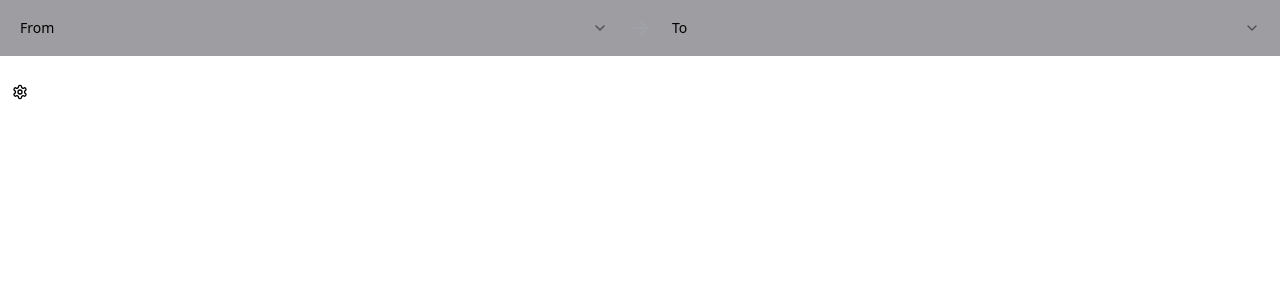
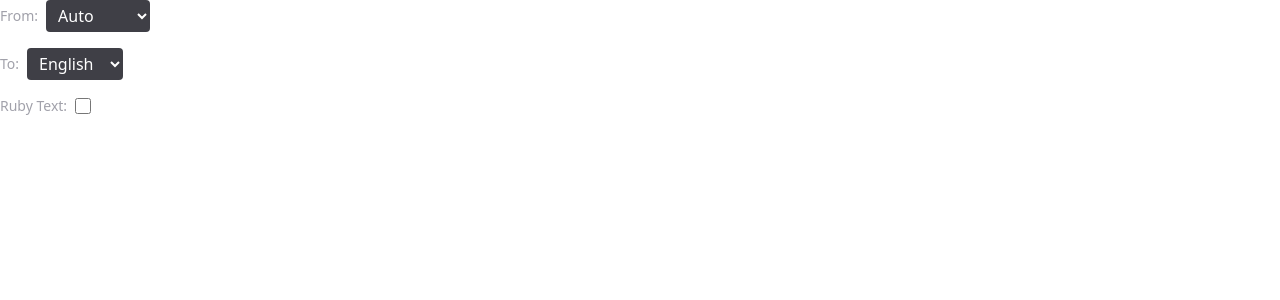
Before and after one commit to in-c0/spotify-lyrics-translator, a Next.js app: page /LanguageSettings in a window 1280 px wide. Shown: the top 300 px of the page. Built offline with nearby package versions, Linux system fonts and the light colour scheme.

Commit message:
romanization for selected language

```diff
--- a/package.json
+++ b/package.json
@@ -38,11 +38,16 @@
     "@radix-ui/react-slot": "^1.1.0",
     "@radix-ui/react-switch": "^1.1.1",
     "@radix-ui/react-tabs": "^1.1.1",
+    "@romanize/korean": "^0.1.1",
+    "any-ascii": "^0.3.2",
     "class-variance-authority": "^0.7.0",
     "clsx": "^2.1.1",
+    "cyrillic-to-translit-js": "^3.2.1",
+    "lodash.debounce": "^4.0.8",
     "lucide-react": "^0.453.0",
     "next": "^14.2.15",
     "node-cache": "^5.1.2",
+    "pinyin-pro": "^3.25.0",
     "react": "^18.3.1",
     "react-dom": "^18.3.1",
     "react-router-dom": "^6.27.0",
--- /dev/null
+++ b/src/components/ui/input.tsx
@@ -0,0 +1,25 @@
+import * as React from "react"
+
+import { cn } from "@/lib/utils"
+
+export interface InputProps
+  extends React.InputHTMLAttributes<HTMLInputElement> {}
+
+const Input = React.forwardRef<HTMLInputElement, InputProps>(
+  ({ className, type, ...props }, ref) => {
+    return (
+      <input
+        type={type}
+        className={cn(
+          "flex h-10 w-full rounded-md border border-input bg-background px-3 py-2 text-sm ring-offset-background file:border-0 file:bg-transparent file:text-sm file:font-medium file:text-foreground placeholder:text-muted-foreground focus-visible:outline-none focus-visible:ring-2 focus-visible:ring-ring focus-visible:ring-offset-2 disabled:cursor-not-allowed disabled:opacity-50",
+          className
+        )}
+        ref={ref}
+        {...props}
+      />
+    )
+  }
+)
+Input.displayName = "Input"
+
+export { Input }
--- a/src/pages/LanguageSettings.tsx
+++ b/src/pages/LanguageSettings.tsx
@@ -1,60 +1,27 @@
 // components/LanguageSettings.tsx
 
 import React from 'react'
-import { ArrowRight, Settings } from 'lucide-react'
-import {
-  Select,
-  SelectContent,
-  SelectItem,
-  SelectTrigger,
-  SelectValue,
-} from "@/components/ui/select"
-import {
-  Sheet,
-  SheetContent,
-  SheetHeader,
-  SheetTitle,
-  SheetDescription,
-  SheetTrigger,
-} from "@/components/ui/sheet"
-import { Button } from "@/components/ui/button"
-import { Switch } from "@/components/ui/switch"
-import { Label } from "@/components/ui/label"
-import { RadioGroup, RadioGroupItem } from "@/components/ui/radio-group"
-import { Tabs, TabsContent, TabsList, TabsTrigger } from "@/components/ui/tabs"
-import LyricsPreview from './LyricsPreview'
-
-const languages = [
-  { code: 'auto', name: '🌐 Auto Detect' },
-  { code: 'en', name: '🇬🇧 English' },
-  { code: 'es', name: '🇪🇸 Spanish' },
-  { code: 'fr', name: '🇫🇷 French' },
-  { code: 'de', name: '🇩🇪 German' },
-  { code: 'ja', name: '🇯🇵 Japanese' },
-  { code: 'ko', name: '🇰🇷 Korean' },
-  { code: 'zh', name: '🇨🇳 Chinese' },
-]
 
 interface LanguageSettingsProps {
   fromLanguage: string
   toLanguage: string
-  setFromLanguage: (lang: string) => void
-  setToLanguage: (lang: string) => void
+  setFromLanguage: React.Dispatch<React.SetStateAction<string>>
+  setToLanguage: React.Dispatch<React.SetStateAction<string>>
   rubyText: boolean
-  setRubyText: (value: boolean) => void
+  setRubyText: React.Dispatch<React.SetStateAction<boolean>>
   hangulSystem: string
-  setHangulSystem: (system: string) => void
+  setHangulSystem: React.Dispatch<React.SetStateAction<string>>
   japaneseTarget: string
-  setJapaneseTarget: (target: string) => void
+  setJapaneseTarget: React.Dispatch<React.SetStateAction<string>>
   japaneseMode: string
-  setJapaneseMode: (mode: string) => void
+  setJapaneseMode: React.Dispatch<React.SetStateAction<string>>
   romajiSystem: string
-  setRomajiSystem: (system: string) => void
+  setRomajiSystem: React.Dispatch<React.SetStateAction<string>>
   okuriganaDelimiter: string
-  setOkuriganaDelimiter: (delimiter: string) => void
+  setOkuriganaDelimiter: React.Dispatch<React.SetStateAction<string>>
 }
 
-export default function LanguageSettings({
+const LanguageSettings: React.FC<LanguageSettingsProps> = ({
   fromLanguage,
   toLanguage,
   setFromLanguage,
@@ -70,194 +37,139 @@ export default function LanguageSettings({
   romajiSystem,
   setRomajiSystem,
   okuriganaDelimiter,
-  setOkuriganaDelimiter
-}: LanguageSettingsProps) {
+  setOkuriganaDelimiter,
+}) => {
   return (
-    <div>
-      <div className="flex items-center space-x-2 mb-4 bg-zinc-700/50 p-2 rounded-lg">
-        <div className="flex-1">
-          <Select value={fromLanguage} onValueChange={(value) => {
-            setFromLanguage(value);
-            // Reset other settings when language changes
-            if (value === 'ja') {
-              setJapaneseTarget('Romaji');
-              setJapaneseMode('Spaced');
-              setRomajiSystem('Hepburn');
-            } else if (value === 'ko') {
-              setHangulSystem('Revised');
-            } else if (value === 'zh') {
-              setRubyText(false);
-            }
-          }}>
-            <SelectTrigger className="w-full bg-transparent border-none focus:ring-0">
-              <SelectValue placeholder="From" />
-            </SelectTrigger>
-            <SelectContent className="bg-zinc-700 text-white">
-              {languages.map((lang) => (
-                <SelectItem key={lang.code} value={lang.code}>
-                  {lang.name}
-                </SelectItem>
-              ))}
-            </SelectContent>
-          </Select>
-        </div>
-        <div className="text-zinc-400">
-          <ArrowRight className="h-6 w-6"/>
-        </div>
-        <div className="flex-1">
-          <Select value={toLanguage} onValueChange={setToLanguage}>
-            <SelectTrigger className="w-full bg-transparent border-none focus:ring-0">
-              <SelectValue placeholder="To" />
-            </SelectTrigger>
-            <SelectContent className="bg-zinc-700 text-white">
-              {languages.filter(lang => lang.code !== 'auto').map((lang) => (
-                <SelectItem key={lang.code} value={lang.code}>
-                  {lang.name}
-                </SelectItem>
-              ))}
-            </SelectContent>
-          </Select>
-        </div>
+    <div className="flex flex-col space-y-4">
+      {/* From Language Selection */}
+      <div className="flex items-center">
+        <label htmlFor="fromLanguage" className="mr-2 text-sm text-zinc-400">From:</label>
+        <select
+          id="fromLanguage"
+          value={fromLanguage}
+          onChange={(e) => setFromLanguage(e.target.value)}
+          className="bg-zinc-700 text-white rounded px-2 py-1"
+        >
+          <option value="auto">Auto</option>
+          <option value="ja">Japanese</option>
+          <option value="ko">Korean</option>
+          {/* Add more language options as needed */}
+        </select>
       </div>
 
-      <Sheet>
-        <SheetTrigger asChild>
-          <Button variant="ghost" size="icon">
-            <Settings className="h-5 w-5" />
-            <span className="sr-only">Open settings</span>
-          </Button>
-        </SheetTrigger>
-        <SheetContent className="bg-zinc-800 text-white overflow-y-auto">
-          <SheetHeader>
-            <SheetTitle className="text-white">Language Settings</SheetTitle>
-            <SheetDescription className="text-zinc-400">
-              Customize your translation and romanization settings.
-            </SheetDescription>
-          </SheetHeader>
-          <div className="mt-6 space-y-4">
-            <Tabs defaultValue={fromLanguage} className="w-full">
-              <TabsList className="grid w-full grid-cols-3">
-                <TabsTrigger value="ja">Japanese</TabsTrigger>
-                <TabsTrigger value="ko">Korean</TabsTrigger>
-                <TabsTrigger value="zh">Chinese</TabsTrigger>
-              </TabsList>
-              <TabsContent value="ja" className="mt-4 space-y-4">
-                <div className="flex items-center justify-between">
-                  <Label htmlFor="japaneseRubyText" className="text-white">Ruby Text</Label>
-                  <Switch
-                    id="japaneseRubyText"
-                    checked={rubyText}
-                    onCheckedChange={setRubyText}
-                  />
-                </div>
-                <div className="space-y-2">
-                  <Label className="text-white">Japanese Target</Label>
-                  <RadioGroup value={japaneseTarget} onValueChange={setJapaneseTarget} className="space-y-1">
-                    {['Romaji', 'Hiragana', 'Katakana'].map((value) => (
-                      <div key={value} className="flex items-center space-x-2">
-                        <RadioGroupItem value={value} id={value.toLowerCase()} className="border-2 border-zinc-600 text-white focus:border-green-500" />
-                        <Label htmlFor={value.toLowerCase()} className="text-white">{value}</Label>
-                      </div>
-                    ))}
-                  </RadioGroup>
-                </div>
-                <div className="space-y-2">
-                  <Label className="text-white">Japanese Mode</Label>
-                  <RadioGroup value={japaneseMode} onValueChange={setJapaneseMode} className="space-y-1">
-                    {['Normal', 'Spaced', 'Okurigana', 'Furigana'].map((value) => (
-                      <div key={value} className="flex items-center space-x-2">
-                        <RadioGroupItem value={value} id={value.toLowerCase()} className="border-2 border-zinc-600 text-white focus:border-green-500" />
-                        <Label htmlFor={value.toLowerCase()} className="text-white">{value}</Label>
-                      </div>
-                    ))}
-                  </RadioGroup>
-                </div>
-                <div className="space-y-2">
-                  <Label className="text-white">Romaji System</Label>
-                  <RadioGroup value={romajiSystem} onValueChange={setRomajiSystem} className="space-y-1">
-                    {['Hepburn', 'Nippon', 'Passport'].map((value) => (
-                      <div key={value} className="flex items-center space-x-2">
-                        <RadioGroupItem value={value} id={value.toLowerCase()} className="border-2 border-zinc-600 text-white focus:border-green-500" />
-                        <Label htmlFor={value.toLowerCase()} className="text-white">{value}</Label>
-                      </div>
-                    ))}
-                  </RadioGroup>
-                </div>
-                <div className="space-y-2">
-                  <Label htmlFor="okuriganaDelimiter" className="text-white">Okurigana Delimiter</Label>
-                  <Select value={okuriganaDelimiter} onValueChange={setOkuriganaDelimiter}>
-                    <SelectTrigger id="okuriganaDelimiter" className="bg-zinc-700 text-white">
-                      <SelectValue placeholder="Select delimiter" />
-                    </SelectTrigger>
-                    <SelectContent className="bg-zinc-700 text-white">
-                      <SelectItem value="( )">( )</SelectItem>
-                      <SelectItem value="[ ]">[ ]</SelectItem>
-                      <SelectItem value="{ }">{ '{' } { '}' }</SelectItem>
-                    </SelectContent>
-                  </Select>
-                </div>
-              </TabsContent>
-              <TabsContent value="ko" className="mt-4 space-y-4">
-                <div className="flex items-center justify-between">
-                  <Label htmlFor="koreanRubyText" className="text-white">Ruby Text</Label>
-                  <Switch
-                    id="koreanRubyText"
-                    checked={rubyText}
-                    onCheckedChange={setRubyText}
-                  />
-                </div>
-                <div className="space-y-2">
-                  <Label className="text-white">Hangul System</Label>
-                  <RadioGroup value={hangulSystem} onValueChange={setHangulSystem} className="space-y-1">
-                    {['Revised', 'McCune', 'Yale'].map((value) => (
-                      <div key={value} className="flex items-center space-x-2">
-                        <RadioGroupItem value={value} id={value.toLowerCase()} className="border-2 border-zinc-600 text-white focus:border-green-500" />
-                        <Label htmlFor={value.toLowerCase()} className="text-white">{value}</Label>
-                      </div>
-                    ))}
-                  </RadioGroup>
-                </div>
-              </TabsContent>
-              <TabsContent value="zh" className="mt-4 space-y-4">
-                <div className="flex items-center justify-between">
-                  <Label htmlFor="chineseRubyText" className="text-white">Ruby Text (Pinyin)</Label>
-                  <Switch
-                    id="chineseRubyText"
-                    checked={rubyText}
-                    onCheckedChange={setRubyText}
-                  />
-                </div>
-              </TabsContent>
-            </Tabs>
-            <div className="mt-4 p-4 bg-zinc-700 rounded-md">
-              <h3 className="text-lg font-semibold mb-2">Preview</h3>
-              <div className="text-zinc-300 text-sm">
-                {/* You can integrate a preview component here if needed */}
-                <p>Original: こんにちは</p>
-                <p>Translated: Hello</p>
-              </div>
-            </div>
-          </div>
-          // Inside LanguageSettings.tsx, within the SheetContent
+      {/* To Language Selection */}
+      <div className="flex items-center">
+        <label htmlFor="toLanguage" className="mr-2 text-sm text-zinc-400">To:</label>
+        <select
+          id="toLanguage"
+          value={toLanguage}
+          onChange={(e) => setToLanguage(e.target.value)}
+          className="bg-zinc-700 text-white rounded px-2 py-1"
+        >
+          <option value="en">English</option>
+          <option value="es">Spanish</option>
+          {/* Add more target language options as needed */}
+        </select>
+      </div>
 
-        <div className="mt-4 p-4 bg-zinc-700 rounded-md">
-            <h3 className="text-lg font-semibold mb-2">Preview</h3>
-            <div className="text-zinc-300 text-sm">
-                <LyricsPreview
-                fromLanguage={fromLanguage}
-                toLanguage={toLanguage}
-                rubyText={rubyText}
-                hangulSystem={hangulSystem}
-                japaneseTarget={japaneseTarget}
-                japaneseMode={japaneseMode}
-                romajiSystem={romajiSystem}
-                okuriganaDelimiter={okuriganaDelimiter}
-                />
-            </div>
+      {/* Ruby Text Toggle */}
+      <div className="flex items-center">
+        <label htmlFor="rubyText" className="mr-2 text-sm text-zinc-400">Ruby Text:</label>
+        <input
+          id="rubyText"
+          type="checkbox"
+          checked={rubyText}
+          onChange={(e) => setRubyText(e.target.checked)}
+          className="h-4 w-4 text-green-600 border-zinc-500 rounded"
+        />
+      </div>
+
+      {/* Hangul System Selection */}
+      {fromLanguage === 'ko' && (
+        <div className="flex items-center">
+          <label htmlFor="hangulSystem" className="mr-2 text-sm text-zinc-400">Hangul System:</label>
+          <select
+            id="hangulSystem"
+            value={hangulSystem}
+            onChange={(e) => setHangulSystem(e.target.value)}
+            className="bg-zinc-700 text-white rounded px-2 py-1"
+          >
+            <option value="Revised">Revised</option>
+            <option value="McCune-Reischauer">McCune-Reischauer</option>
+            {/* Add more Hangul systems if needed */}
+          </select>
         </div>
+      )}
 
-        </SheetContent>
-      </Sheet>
+      {/* Japanese Target Selection */}
+      {fromLanguage === 'ja' && (
+        <div className="flex items-center">
+          <label htmlFor="japaneseTarget" className="mr-2 text-sm text-zinc-400">Japanese Target:</label>
+          <select
+            id="japaneseTarget"
+            value={japaneseTarget}
+            onChange={(e) => setJapaneseTarget(e.target.value)}
+            className="bg-zinc-700 text-white rounded px-2 py-1"
+          >
+            <option value="Romaji">Romaji</option>
+            <option value="Hepburn">Hepburn</option>
+            {/* Add more options if needed */}
+          </select>
+        </div>
+      )}
+
+      {/* Japanese Mode Selection */}
+      {fromLanguage === 'ja' && (
+        <div className="flex items-center">
+          <label htmlFor="japaneseMode" className="mr-2 text-sm text-zinc-400">Japanese Mode:</label>
+          <select
+            id="japaneseMode"
+            value={japaneseMode}
+            onChange={(e) => setJapaneseMode(e.target.value)}
+            className="bg-zinc-700 text-white rounded px-2 py-1"
+          >
+            <option value="Normal">Normal</option>
+            <option value="Advanced">Advanced</option>
+            {/* Add more modes if needed */}
+          </select>
+        </div>
+      )}
+
+      {/* Romaji System Selection */}
+      {fromLanguage === 'ja' && japaneseTarget === 'Romaji' && (
+        <div className="flex items-center">
+          <label htmlFor="romajiSystem" className="mr-2 text-sm text-zinc-400">Romaji System:</label>
+          <select
+            id="romajiSystem"
+            value={romajiSystem}
+            onChange={(e) => setRomajiSystem(e.target.value)}
+            className="bg-zinc-700 text-white rounded px-2 py-1"
+          >
+            <option value="Hepburn">Hepburn</option>
+            <option value="Kunrei">Kunrei</option>
+            {/* Add more systems if needed */}
+          </select>
+        </div>
+      )}
+
+      {/* Okurigana Delimiter Selection */}
+      {fromLanguage === 'ja' && (
+        <div className="flex items-center">
+          <label htmlFor="okuriganaDelimiter" className="mr-2 text-sm text-zinc-400">Okurigana Delimiter:</label>
+          <select
+            id="okuriganaDelimiter"
+            value={okuriganaDelimiter}
+            onChange={(e) => setOkuriganaDelimiter(e.target.value)}
+            className="bg-zinc-700 text-white rounded px-2 py-1"
+          >
+            <option value="( )">( )</option>
+            <option value="[ ]">[ ]</option>
+            <option value="{ }">{'{}'}</option>
+            {/* Add more delimiters if needed */}
+          </select>
+        </div>
+      )}
     </div>
   )
 }
+export default LanguageSettings
```
Also changed, not shown: src/pages/EnhancedLyricsTranslator.tsx (+97 -4 lines), 1 other file (tests, documents, lock files or other folders).
